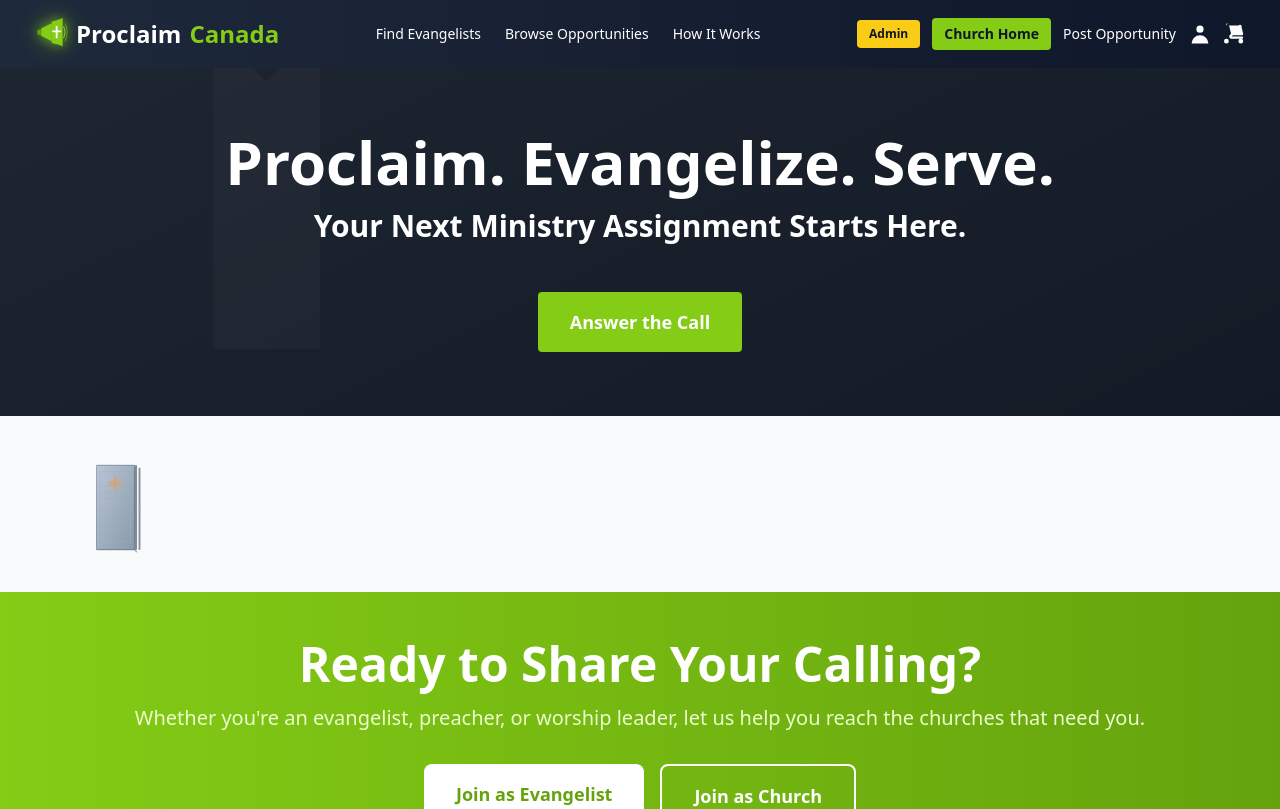
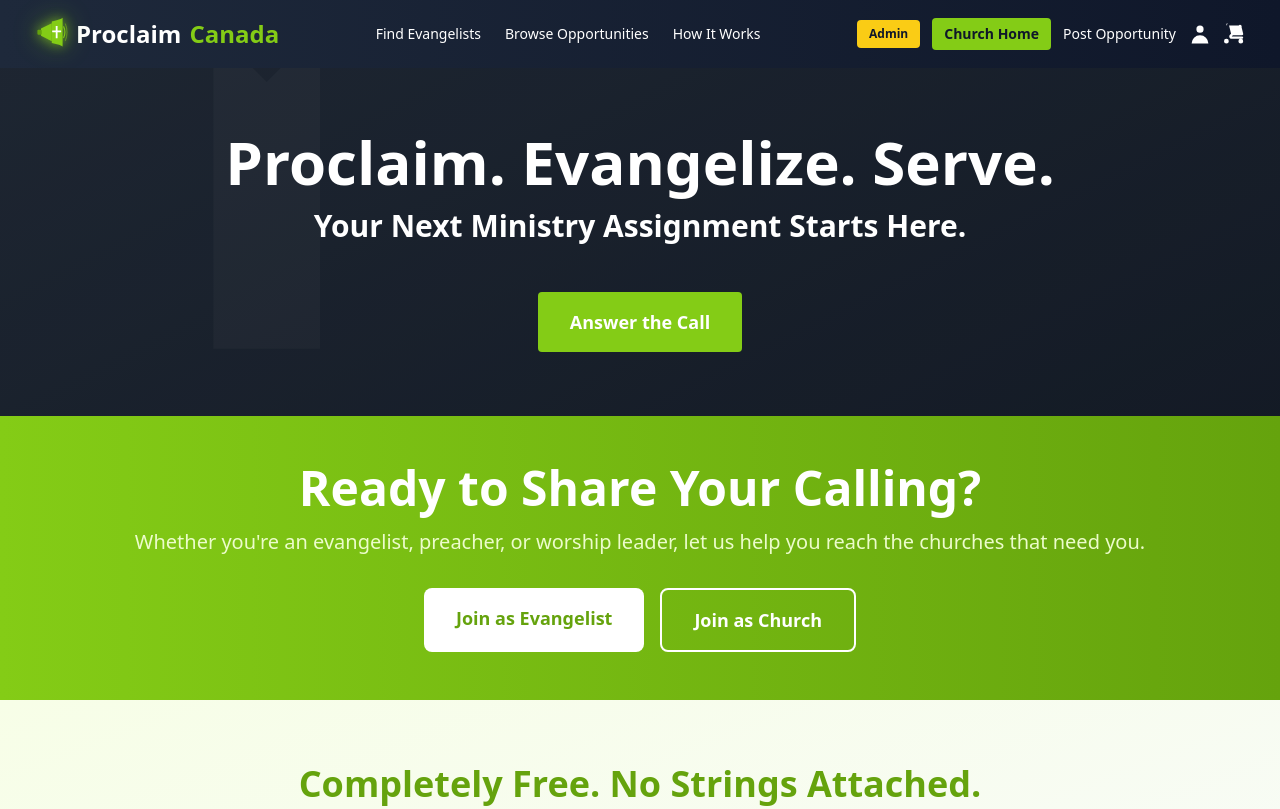
Before and after one commit to cathamaoui/Proclaim-Canada, a Next.js app: page / in a window 1280 px wide. Shown: the top 809 px of the page. Built offline with nearby package versions, Linux system fonts and the light colour scheme.

Commit message:
Remove Preacher Ticker section from home page
- Removed PreacherTicker component display section
- Removed PreacherTicker import from page imports
- CTA section now appears directly after hero banner

```diff
--- a/app/page.tsx
+++ b/app/page.tsx
@@ -2,7 +2,6 @@
 
 import Link from 'next/link'
 import Logo from '@/components/Logo'
-import PreacherTicker from '@/components/PreacherTicker'
 import Footer from '@/components/Footer'
 
 export default function Home() {
@@ -89,11 +88,6 @@ export default function Home() {
         </div>
       </div>
 
-      {/* Preacher Ticker Section */}
-      <div className="max-w-6xl mx-auto px-4 sm:px-6 lg:px-8 py-12">
-        <PreacherTicker />
-      </div>
-
       {/* CTA Section */}
       <div className="bg-gradient-to-r from-lime-500 to-lime-600 text-white py-12">
         <div className="max-w-6xl mx-auto text-center px-4">
```
